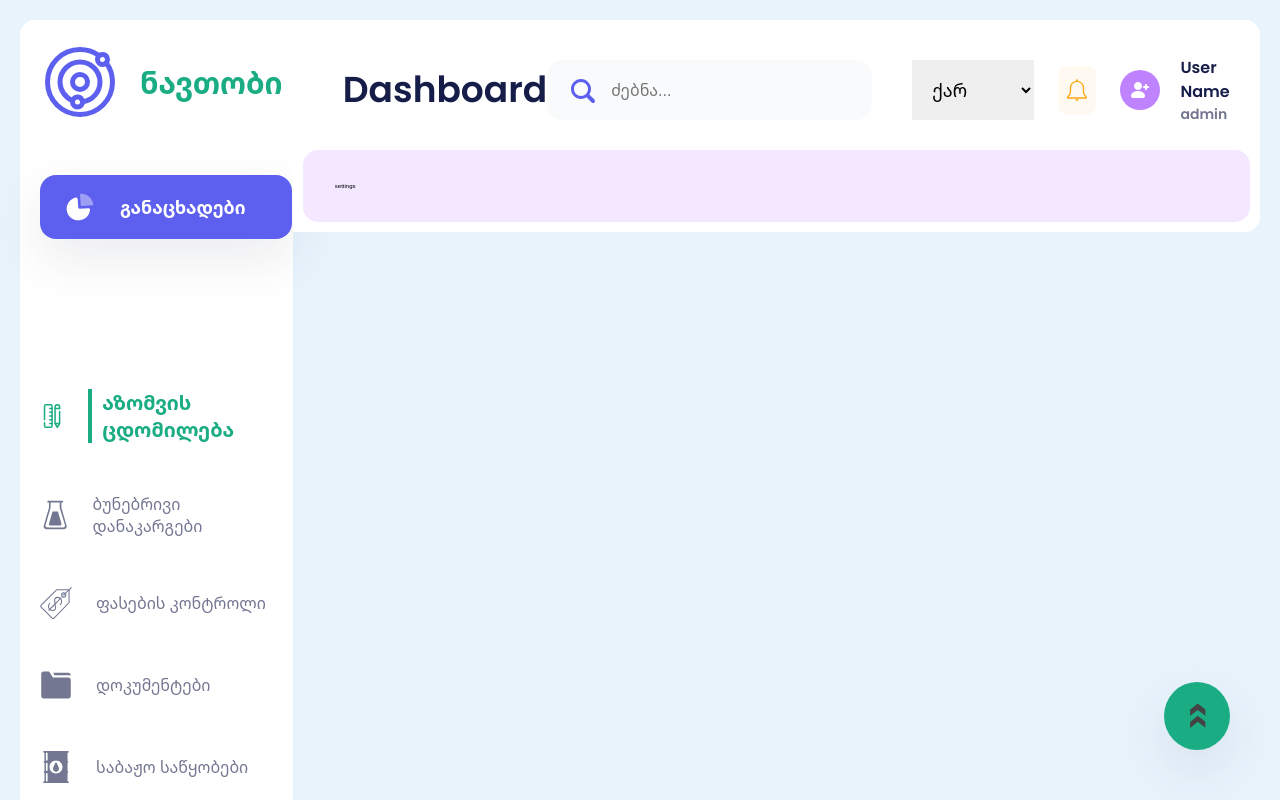
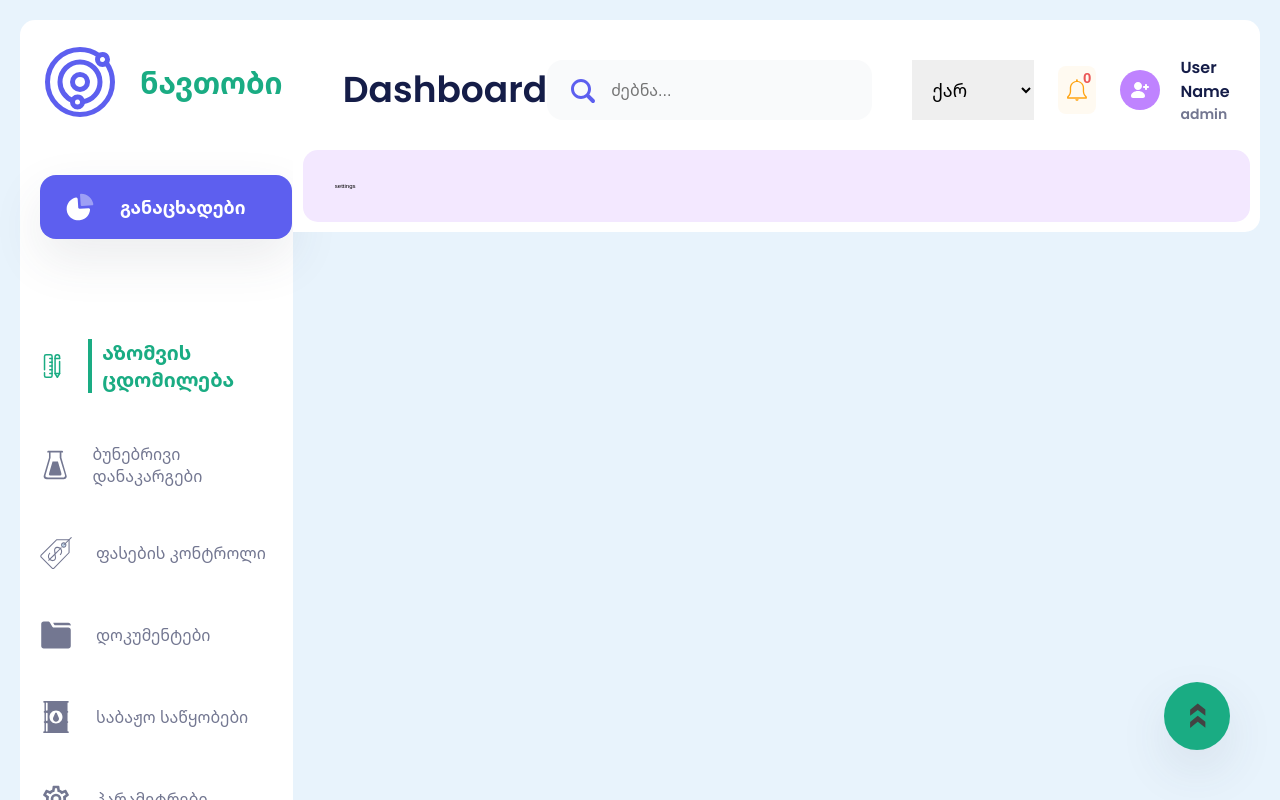
Before and after one commit to irakli85/Oil-Dashboard, a React (Vite) app: page /settings in a window 1280 px wide. Shown: the top 800 px of the page. Built offline with nearby package versions, Linux system fonts and the light colour scheme.

Commit message:
first commit

```diff
--- a/src/components/Header.jsx
+++ b/src/components/Header.jsx
@@ -1,4 +1,4 @@
-import React from 'react'
+import React, { useState } from 'react'
 import { HeadDivSty, HeadPsty } from '../styledComponents/StyledComponents'
 import styled from 'styled-components'
 import geo from '../assets/geo.svg'
@@ -8,7 +8,11 @@ import user from '../assets/user.svg'
 import search from '../assets/search.svg'
 
 const Header = () => {
+  const [count, setCount] = useState(0)
 
+  const handleClick = () => {
+    setCount(count+1)
+  }
 
 
   return (
@@ -26,8 +30,9 @@ const Header = () => {
               <Span>Eng(US)</Span>
             </Option>
           </Select>
-          <Div2>
+          <Div2 onClick={handleClick}>
               <img src={bell} alt="bell" />
+              <Strong>{count}</Strong>
           </Div2>
           <Div3>
             <img src={user} alt="user" />
@@ -36,8 +41,6 @@ const Header = () => {
               <P1>admin</P1>
             </div>
           </Div3>
-
-
         </Div>
     </HeadDivSty>
   )
@@ -92,6 +95,7 @@ const Div2 = styled.div`
   justify-content: center;
   align-items: center;
   cursor: pointer;
+  position: relative;
 `
 
 const Div3 = styled.div`
@@ -115,5 +119,12 @@ const P1 = styled.p`
   font-weight: 400;
   line-height: 2rem; /* 142.857% */
 `
+const Strong = styled.strong`
+  color: #EB5757;
+  font-size: 1.5rem;
+  position: absolute;
+  top: 1px;
+  right: 5px;
+`
 
 export default Header
--- a/src/styledComponents/StyledComponents.jsx
+++ b/src/styledComponents/StyledComponents.jsx
@@ -63,7 +63,6 @@ export const DashPsty = styled(Link)`
 `
 
 export const NavDivSty = styled(motion.nav)`
-    margin-top: 5rem;
     display: flex;
     flex-direction: column;
     gap: 5rem;
```
